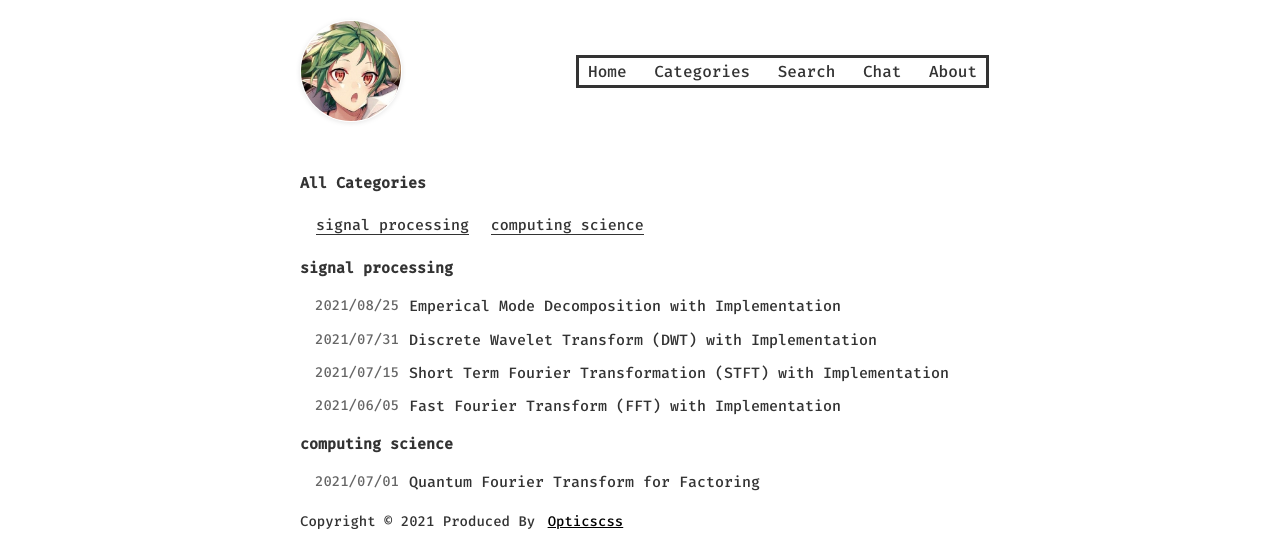
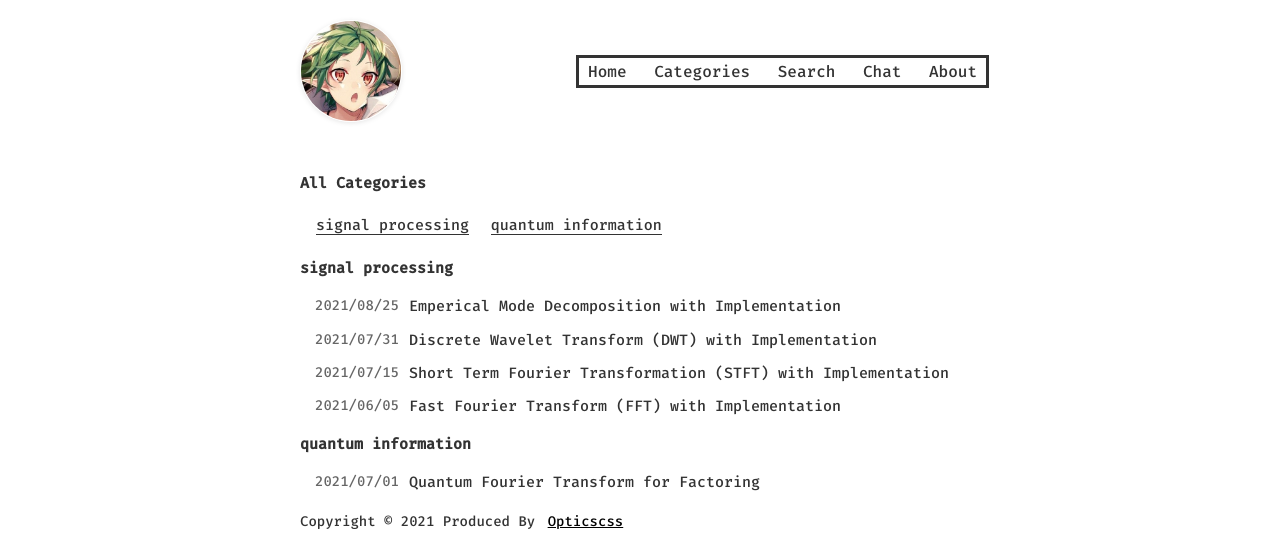
Before and after one commit to Opticcss/Opticcss.github.io, a Jekyll site: the page built from pages/categories.html, in a window 1280 px wide. Shown: the top 542 px of the page. Built offline with Jekyll 4.4.1, drawn with Linux system fonts in a browser that asks for light colours.

Commit message:
update tags

```diff
--- a/_posts/2021-07-01-Quantum Fourier Transform for Factoring.md
+++ b/_posts/2021-07-01-Quantum Fourier Transform for Factoring.md
@@ -2,9 +2,9 @@
 layout: optics_post
 title:  "Quantum Fourier Transform for Factoring"
 author: Li Jinzhao
-categories: [computing science]
+categories: [quantum information]
 image: ....jpg
-tags: [computing]
+tags: [quantum information, quantum computing]
 typora-root-url: ..
 ---
 > **Abstract**/**Snippet**.
```
Also changed, not shown: _posts/2021-06-05-Fast Fourier Transform (FFT) with Implementation.md (+1 -1 lines), _posts/2021-07-15-Short Term Fourier Transformation (STFT) with Implementation.md (+1 -2 lines).
